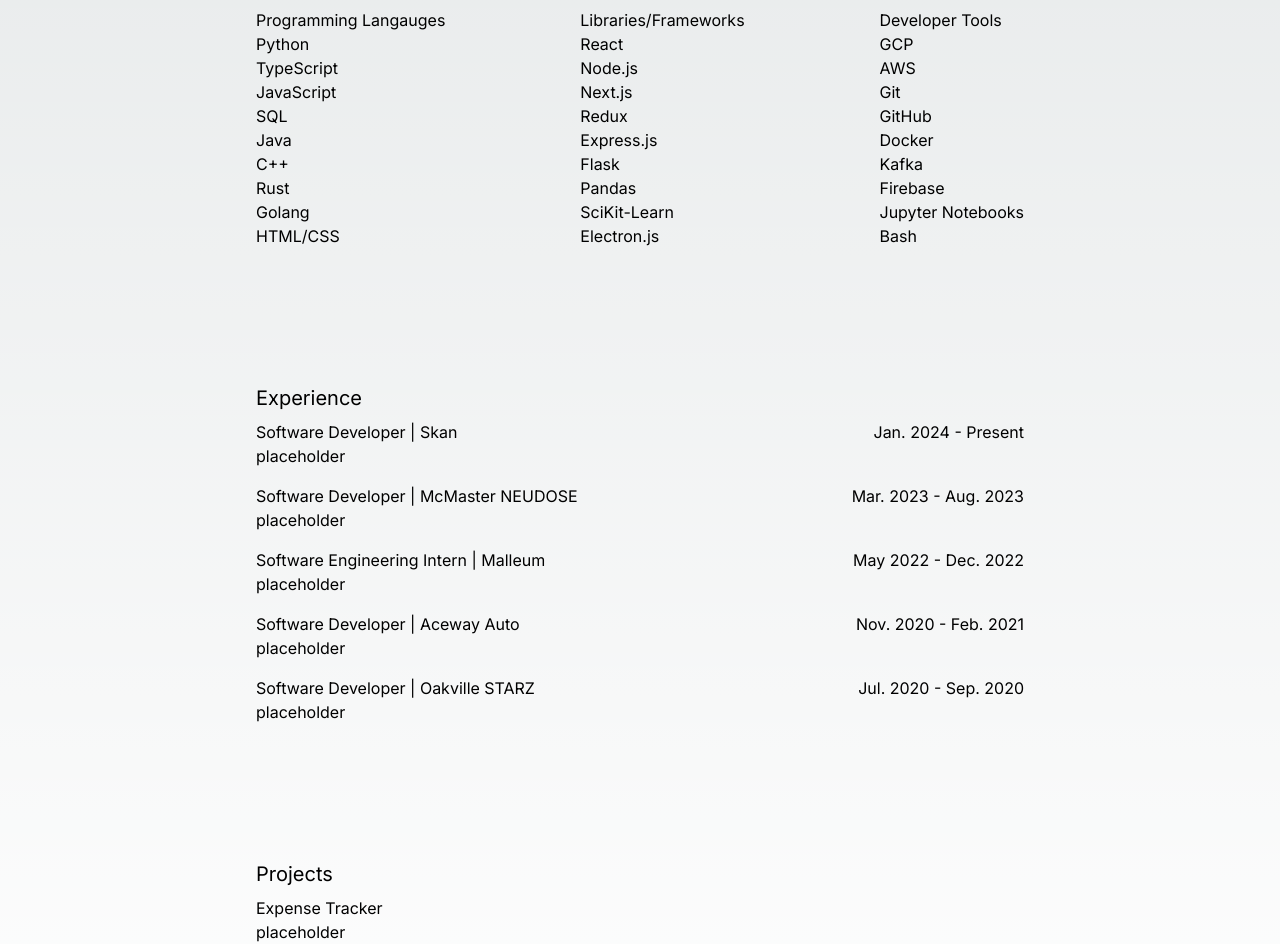
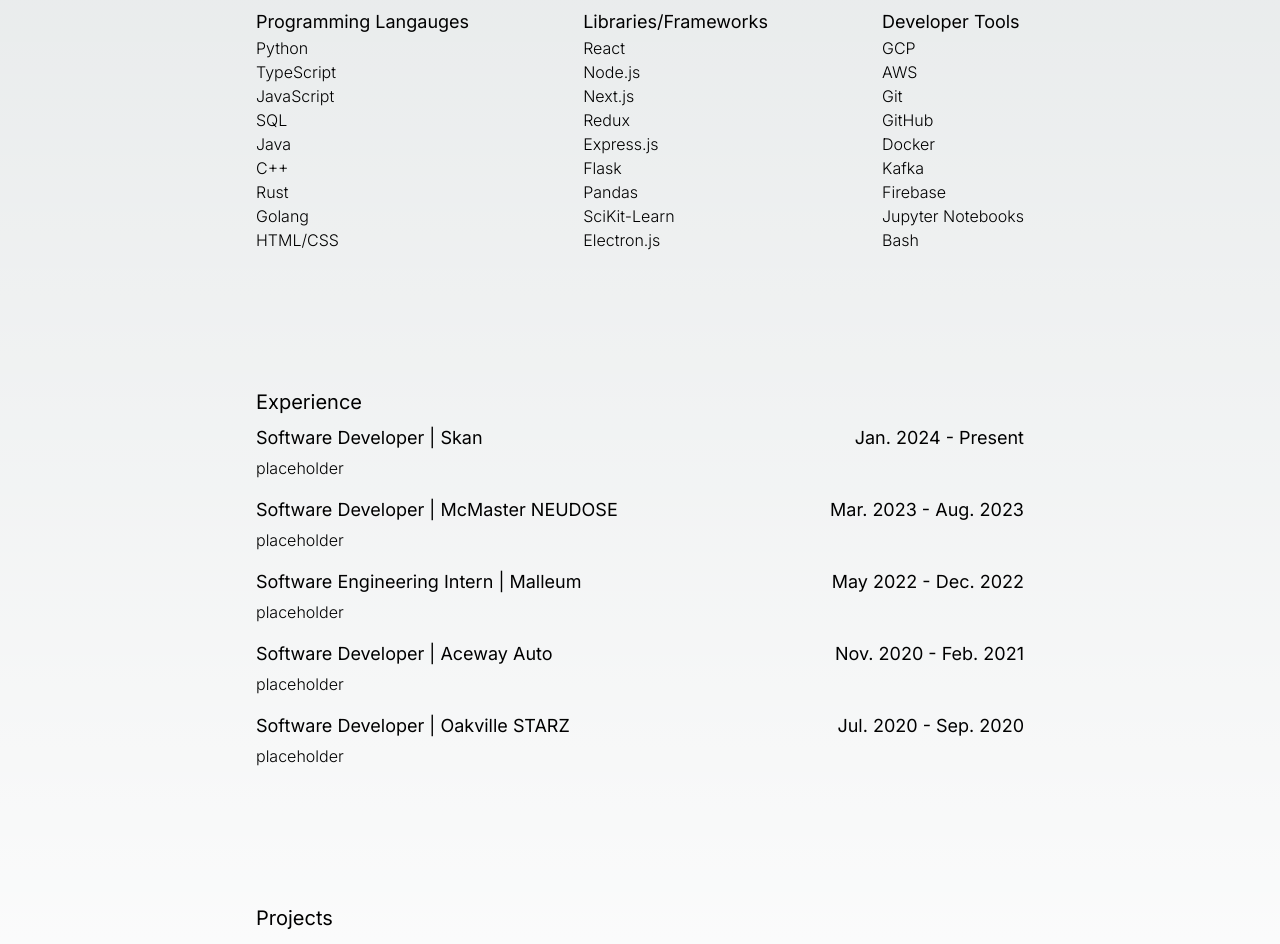
Before and after one commit to Johnny-Q/personal-website, a Next.js app: page / in a window 1280 px wide. Shown: the part 1120-2064 px from the top of the page. Built offline with nearby package versions, Linux system fonts and the light colour scheme.

Commit message:
update visual hiearchy (making titles bigger, reducing font weight on descriptive elements)

```diff
--- a/src/components/Experience.tsx
+++ b/src/components/Experience.tsx
@@ -2,12 +2,12 @@
 
 const Experience = ({ company, date, role, description }: { company: string, date: string, role: string, description: string }) => {
     return (
-        <div className="flex flex-col">
+        <div className="flex flex-col gap-1">
             <div className="w-full flex flex-col md:flex-row md:justify-between">
-                <h1> {role} | {company}</h1>
-                <h1>{date}</h1>
+                <h1 className="text-lg"> {role} | {company}</h1>
+                <h1 className="text-lg">{date}</h1>
             </div>
-            <p>{description}</p>
+            <p className="font-light">{description}</p>
         </div>
     )
 }
--- a/src/components/Project.tsx
+++ b/src/components/Project.tsx
@@ -2,9 +2,9 @@
 
 const Project = ({ name, link, description }: { name: string, link: string, description: string }) => {
     return (
-        <div className="flex flex-col">
-            <h1>{name}</h1>
-            <p>{description}</p>
+        <div className="flex flex-col gap-1">
+            <h1 className="text-lg">{name}</h1>
+            <p className="font-light">{description}</p>
         </div>
     )
 }
--- a/src/components/SkillList.tsx
+++ b/src/components/SkillList.tsx
@@ -3,9 +3,9 @@
 const SkillList = ({ title, skills }: { title: string, skills: string[] }) => {
     return (
         <div className="flex flex-col">
-            <h1>{title}</h1>
+            <h1 className='text-lg'>{title}</h1>
             {skills.map((skill, i) => (
-                <p key={i}>
+                <p key={i} className="font-light">
                     {skill}
                 </p>
             ))}
```
